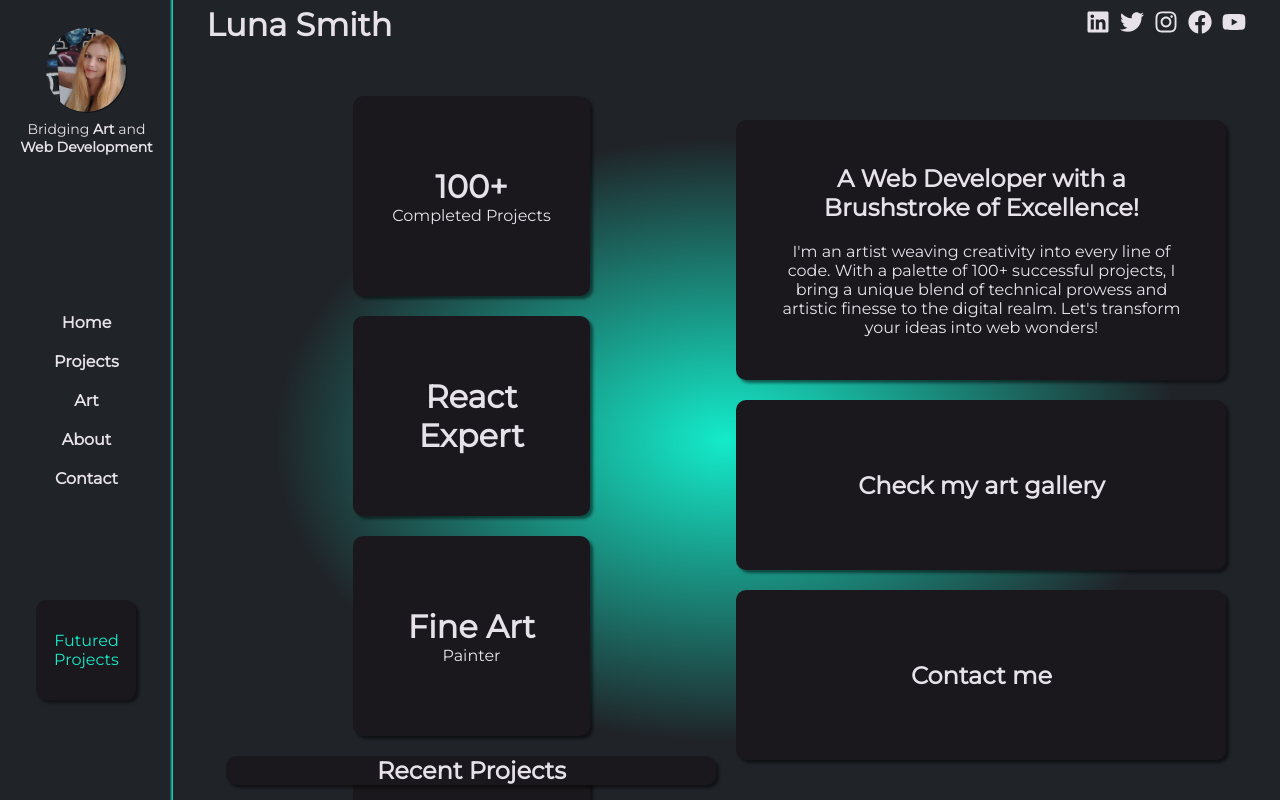
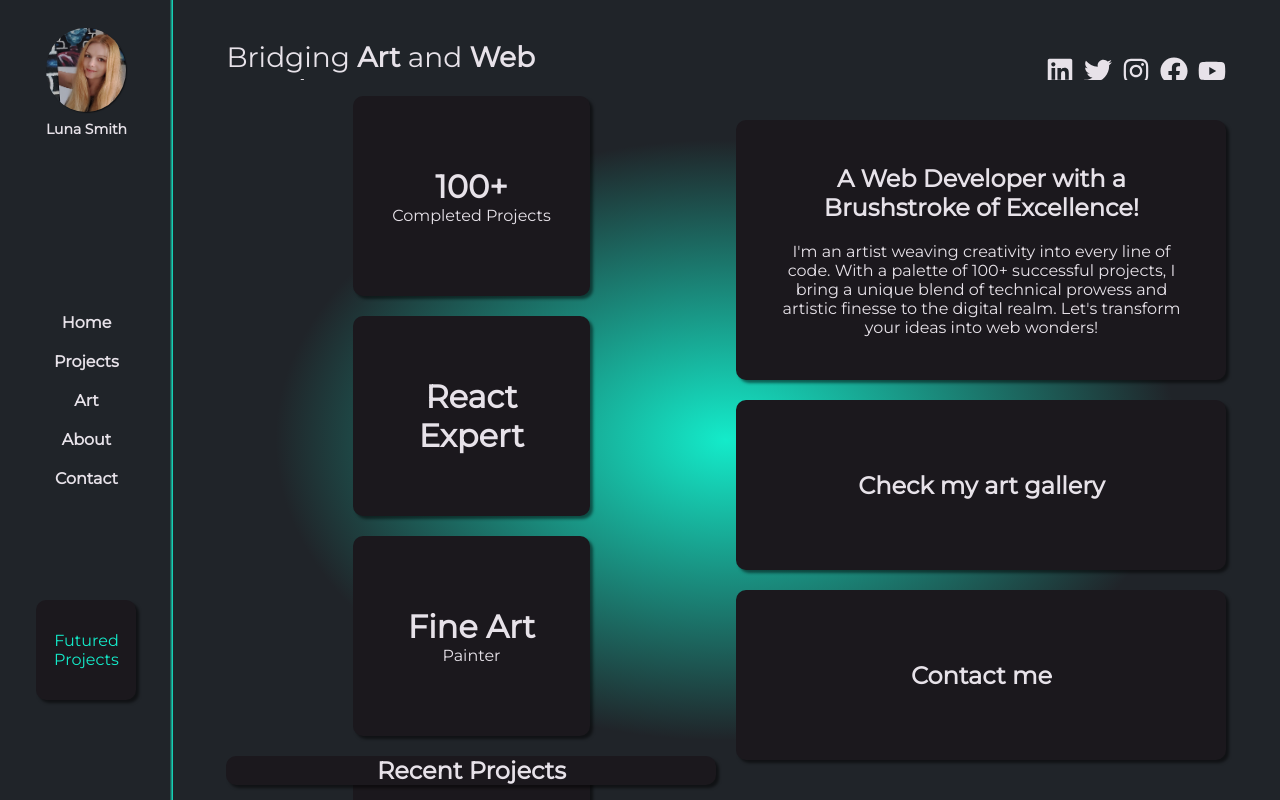
Before and after one commit to Lu-Smith/new_react_portfolio_sass, a React (Create React App) app: page / in a window 1280 px wide. Built offline with nearby package versions, Linux system fonts and the light colour scheme.

Commit message:
Updated Hero styling

```diff
--- a/src/components/Navbar.tsx
+++ b/src/components/Navbar.tsx
@@ -11,9 +11,7 @@ import {
 const Navbar = () => {
   return (
     <div className='Navbar'>
-      <Link to="/">
-        <h1>Luna Smith</h1>
-      </Link>
+      <h1>Bridging <strong>Art</strong> and <strong>Web Development</strong></h1>
       <div className="socialLinks">
       <a
         href="//www.linkedin.com/in/luna-smith/"
--- a/src/components/Sidebar.tsx
+++ b/src/components/Sidebar.tsx
@@ -9,7 +9,7 @@ const Sidebar = () => {
         <div className="imageContainer">
           <img src={ProfileImage} alt="Luna Smith's profile" />
         </div>
-        <h2>Bridging <strong>Art</strong> and <strong>Web Development</strong></h2>
+        <h2>Luna Smith</h2>
       </div>
       <div className="linkContainer">
         <Link to='/'>Home</Link>
--- a/src/styles/_variables.scss
+++ b/src/styles/_variables.scss
@@ -11,14 +11,15 @@ $hero-background: radial-gradient($focus-color 0%, $standard-background 59%);
 
 //font-size
 $primary-font-size: 14px;
-$nav-font-size: 24px;
+$nav-font-size: 28px;
 $box-font-size: 32px;
 
 //paddings
-$primary-padding: 0 20px;
+$primary-padding: 0 40px;
 $basic-padding: 40px;
 $basic-padding-left: 40px 40px 40px 20px;
 $basic-padding-right: 40px 0 40px 40px;
+
 //borders
 $primary-border: 1px solid $focus-color;
 
--- a/src/styles/hero.scss
+++ b/src/styles/hero.scss
@@ -25,6 +25,7 @@
 
             &:hover {
                 color: $focus-color;
+                box-shadow: none;
             }
         }
     }
@@ -50,6 +51,7 @@
 
             &:hover {
                 color: $focus-color;
+                box-shadow: none;
             }
         }
 
--- a/src/styles/navbar.scss
+++ b/src/styles/navbar.scss
@@ -2,12 +2,20 @@
     @include flex-direction(space-between, row);
     padding: $primary-padding;
     position: fixed;
-    top: 5px;
+    top: 40px;
     width: calc(100vw - 200px);
 
-    a {
-        h1 {
-            flex:1;
+    h1 {
+        flex:1;
+        font-weight: 100;
+        font-size: $nav-font-size;
+
+        strong {
+            transition: 200ms all ease-in-out;
+
+            &:hover {
+                color: $focus-color;
+            }
         }
     }
 
--- a/src/styles/sidebar.scss
+++ b/src/styles/sidebar.scss
@@ -22,18 +22,7 @@
         }
 
         h2 {
-            font-weight: 300;
-            padding: $primary-padding;
-            text-align: center;
-            font-size: $primary-font-size;
-
-            strong {
-                transition: 200ms all ease-in-out;
-
-                &:hover {
-                    color: $focus-color;
-                }
-            }
+           font-size: $primary-font-size;
         }
     }
 
```
